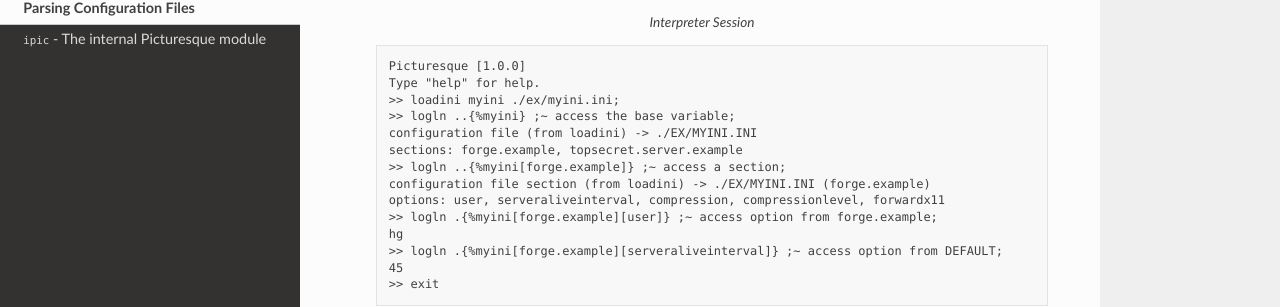
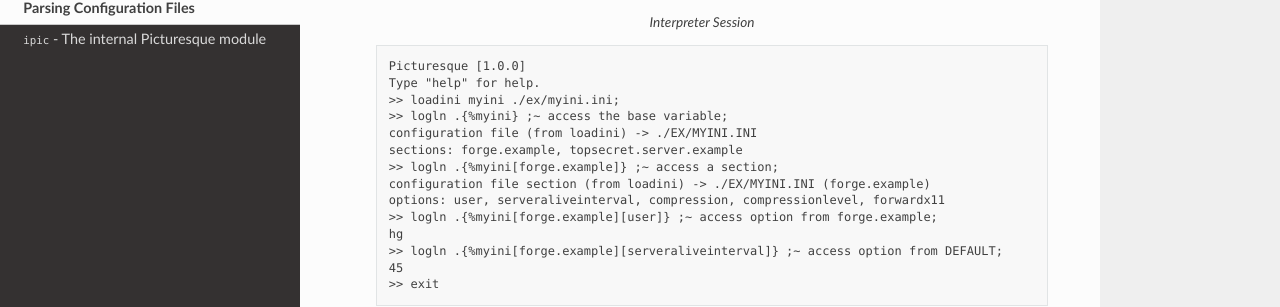
Before and after one commit to tiashDev/pic-docs, a Sphinx documentation site: the page built from docs/source/config_parse.rst, in a window 1280 px wide and 900 px high, scrolled down 320 px. Shown: the part 201-508 px from the top of the window. Built offline with Sphinx 7.4.7 and the Read the Docs theme 3.1.0, drawn with Linux system fonts in a browser that asks for light colours.

```diff
--- a/docs/source/config_parse.rst
+++ b/docs/source/config_parse.rst
@@ -26,10 +26,10 @@ loadini *name* *path*
       Picturesque [1.0.0]
       Type "help" for help.
       >> loadini myini ./ex/myini.ini;
-      >> logln ..{%myini} ;~ access the base variable;
+      >> logln .{%myini} ;~ access the base variable;
       configuration file (from loadini) -> ./EX/MYINI.INI
       sections: forge.example, topsecret.server.example
-      >> logln ..{%myini[forge.example]} ;~ access a section;
+      >> logln .{%myini[forge.example]} ;~ access a section;
       configuration file section (from loadini) -> ./EX/MYINI.INI (forge.example)
       options: user, serveraliveinterval, compression, compressionlevel, forwardx11
       >> logln .{%myini[forge.example][user]} ;~ access option from forge.example;
```
